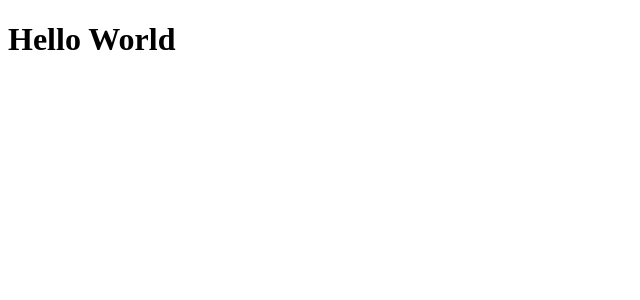
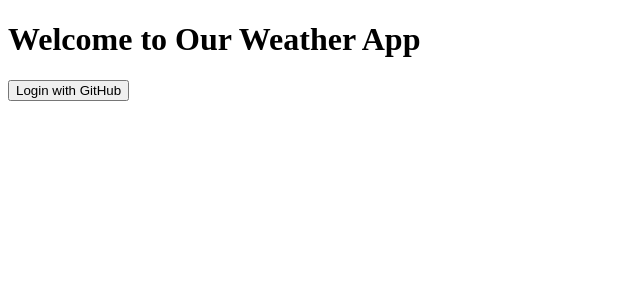
Before and after one commit to makoydev/react-weather-forecast, a React (Vite) app: page / in a window 1280 px wide. Shown: the top 300 px of the page, without its empty margins (0-640 px from the left). Built offline with nearby package versions, Linux system fonts and the light colour scheme.

Commit message:
feat: Add LandingPage component and update App.tsx

```diff
--- a/src/App.tsx
+++ b/src/App.tsx
@@ -1,9 +1,9 @@
-import style from "./App.module.scss";
+import LandingPage from "./screens/Landing";
 
 function App() {
   return (
     <>
-      <h1 className={style.container}>Hello World</h1>
+      <LandingPage />
     </>
   );
 }
--- /dev/null
+++ b/src/screens/Landing/LandingPage.tsx
@@ -0,0 +1,19 @@
+import React from "react";
+import style from "./LandingPage.module.scss";
+
+const LandingPage: React.FC = () => {
+  const handleLogin = () => {
+    // Logic for Auth0 login
+  };
+
+  return (
+    <div className={style.container}>
+      <h1>Welcome to Our Weather App</h1>
+      <button onClick={handleLogin} className={style.loginButton}>
+        Login with GitHub
+      </button>
+    </div>
+  );
+};
+
+export default LandingPage;
--- /dev/null
+++ b/src/screens/Landing/index.ts
@@ -0,0 +1,3 @@
+import LandingPage from "./LandingPage";
+
+export default LandingPage;
```
Also changed, not shown: src/screens/Landing/LandingPage.module.scss (added).
